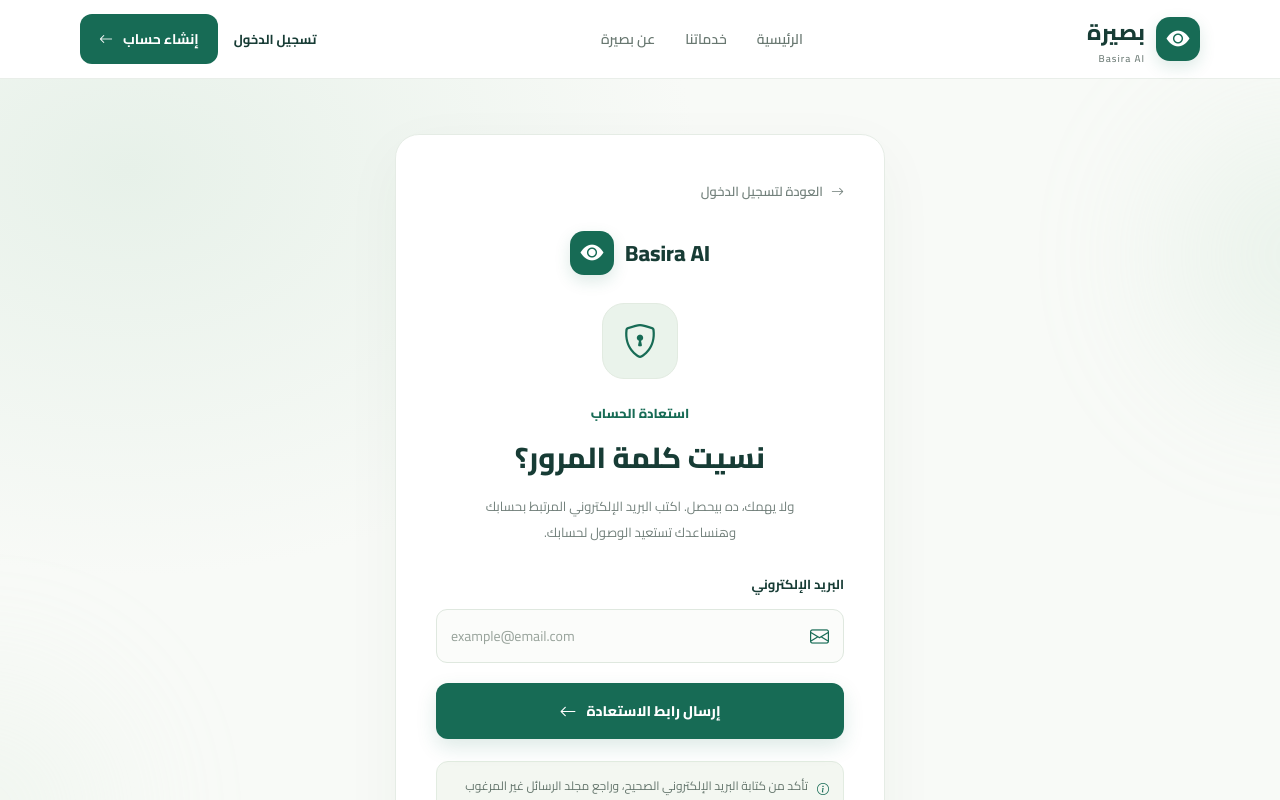
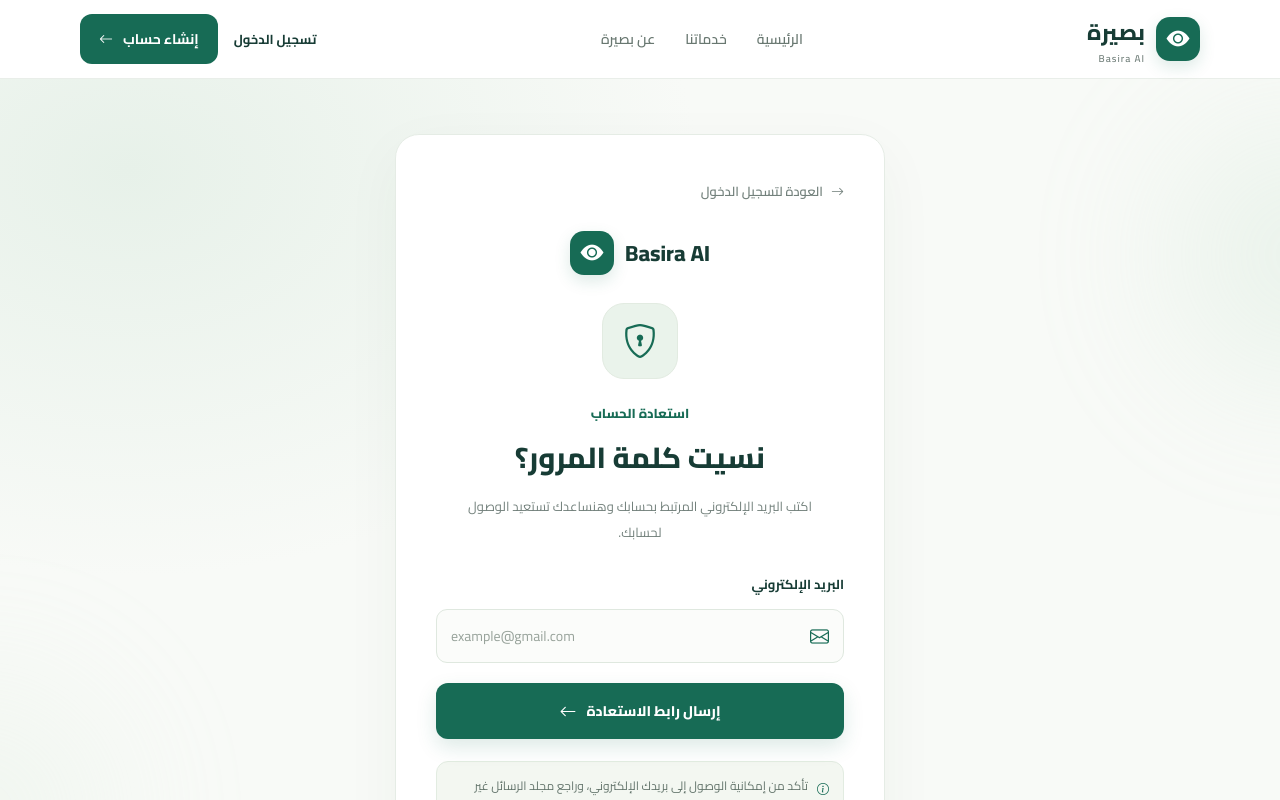
Before and after one commit to YoussefHegazy74/basira-ai, a React (Vite) app in the folder FrontEnd/: page /forgot-password in a window 1280 px wide. Shown: the top 800 px of the page. Built offline with nearby package versions, Linux system fonts and the light colour scheme; no server answers.

Commit message:
Update ForgotPassword.jsx

```diff
--- a/FrontEnd/src/pages/ForgotPassword.jsx
+++ b/FrontEnd/src/pages/ForgotPassword.jsx
@@ -1,17 +1,58 @@
 
-import { useState } from "react";
-import { Link } from "react-router-dom";
+import { useEffect, useState } from "react";
+import { Link, useNavigate } from "react-router-dom";
 import api from "../services/api";
+import { useAuth } from "../context/AuthContext";
 import "./ForgotPassword.css";
 
+function maskEmail(email) {
+  if (!email || !email.includes("@")) return "";
+
+  const [name, ...domainParts] = email.split("@");
+  const domain = domainParts.join("@");
+
+  if (name.length <= 2) {
+    return `${name[0] || ""}${"*".repeat(
+      Math.max(name.length - 1, 0)
+    )}@${domain}`;
+  }
+
+  return `${name[0]}${"*".repeat(name.length - 2)}${
+    name[name.length - 1]
+  }@${domain}`;
+}
+
 function ForgotPassword() {
+  const { user } = useAuth();
+  const navigate = useNavigate();
+
+  const loggedInEmail = user?.email || user?.user?.email || "";
+  const isLoggedIn = Boolean(loggedInEmail);
+
   const [email, setEmail] = useState("");
   const [loading, setLoading] = useState(false);
   const [message, setMessage] = useState("");
   const [error, setError] = useState("");
 
+  useEffect(() => {
+    if (isLoggedIn) {
+      setEmail(loggedInEmail.trim().toLowerCase());
+    } else {
+      setEmail("");
+    }
+  }, [isLoggedIn, loggedInEmail]);
+
   async function handleSubmit(event) {
     event.preventDefault();
+
+    const emailToSend = isLoggedIn
+      ? loggedInEmail.trim().toLowerCase()
+      : email.trim().toLowerCase();
+
+    if (!emailToSend) {
+      setError("من فضلك اكتب البريد الإلكتروني المرتبط بحسابك.");
+      return;
+    }
 
     setMessage("");
     setError("");
@@ -19,7 +60,7 @@ function ForgotPassword() {
 
     try {
       const response = await api.post("/auth/forgotpassword", {
-        email: email.trim().toLowerCase(),
+        email: emailToSend,
       });
 
       setMessage(
@@ -36,15 +77,20 @@ function ForgotPassword() {
     }
   }
 
+  const returnPath = isLoggedIn ? "/profile" : "/signin";
+  const returnText = isLoggedIn
+    ? "العودة للبروفايل"
+    : "العودة لتسجيل الدخول";
+
   return (
     <main className="forgot-page" dir="rtl">
       <div className="forgot-glow forgot-glow-one"></div>
       <div className="forgot-glow forgot-glow-two"></div>
 
       <section className="forgot-card">
-        <Link to="/signin" className="forgot-back">
+        <Link to={returnPath} className="forgot-back">
           <i className="bi bi-arrow-right"></i>
-          <span>العودة لتسجيل الدخول</span>
+          <span>{returnText}</span>
         </Link>
 
         <div className="forgot-brand">
@@ -63,8 +109,9 @@ function ForgotPassword() {
         <h1>نسيت كلمة المرور؟</h1>
 
         <p className="forgot-description">
-          ولا يهمك، ده بيحصل. اكتب البريد الإلكتروني المرتبط بحسابك
-          وهنساعدك تستعيد الوصول لحسابك.
+          {isLoggedIn
+            ? "هنرسل رابط استعادة كلمة المرور إلى البريد الإلكتروني المرتبط بحسابك."
+            : "اكتب البريد الإلكتروني المرتبط بحسابك وهنساعدك تستعيد الوصول لحسابك."}
         </p>
 
         {error && (
@@ -90,21 +137,43 @@ function ForgotPassword() {
 
               <input
                 id="forgot-email"
-                type="email"
+                type={isLoggedIn ? "text" : "email"}
                 name="email"
-                placeholder="example@email.com"
-                value={email}
-                onChange={(event) => setEmail(event.target.value)}
+                placeholder="example@gmail.com"
+                value={
+                  isLoggedIn
+                    ? maskEmail(loggedInEmail)
+                    : email
+                }
+                onChange={(event) => {
+                  if (!isLoggedIn) {
+                    setEmail(event.target.value);
+                  }
+                }}
+                readOnly={isLoggedIn}
+                aria-readonly={isLoggedIn}
+                dir="ltr"
                 autoComplete="email"
                 required
                 disabled={loading}
+                className={isLoggedIn ? "forgot-email-readonly" : ""}
               />
+
+              {isLoggedIn && (
+                <i className="bi bi-lock-fill forgot-email-lock"></i>
+              )}
             </div>
+
+            {isLoggedIn && (
+              <p className="forgot-email-note">
+                البريد الإلكتروني مرتبط بحسابك ولا يمكن تغييره من هنا.
+              </p>
+            )}
 
             <button
               type="submit"
               className="forgot-submit"
-              disabled={loading}
+              disabled={loading || (isLoggedIn && !loggedInEmail)}
             >
               {loading ? (
                 <>
@@ -125,12 +194,9 @@ function ForgotPassword() {
           <button
             type="button"
             className="forgot-submit"
-            onClick={() => {
-              setMessage("");
-              setEmail("");
-            }}
+            onClick={() => navigate(returnPath)}
           >
-            إرسال طلب آخر
+            {returnText}
             <i className="bi bi-arrow-left"></i>
           </button>
         )}
@@ -138,8 +204,8 @@ function ForgotPassword() {
         <div className="forgot-help">
           <i className="bi bi-info-circle"></i>
           <span>
-            تأكد من كتابة البريد الإلكتروني الصحيح، وراجع مجلد الرسائل
-            غير المرغوب فيها (Spam) لو الرسالة موصلتش.
+            تأكد من إمكانية الوصول إلى بريدك الإلكتروني، وراجع مجلد الرسائل غير
+            المرغوب فيها (Spam) لو الرسالة موصلتش.
           </span>
         </div>
 
```
